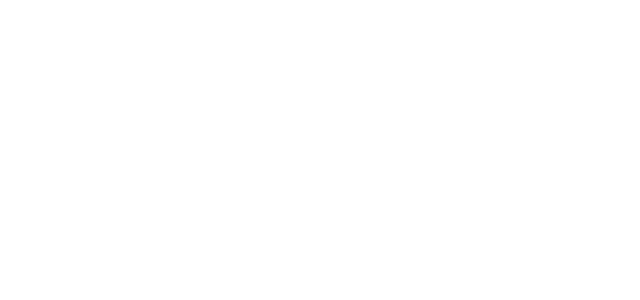
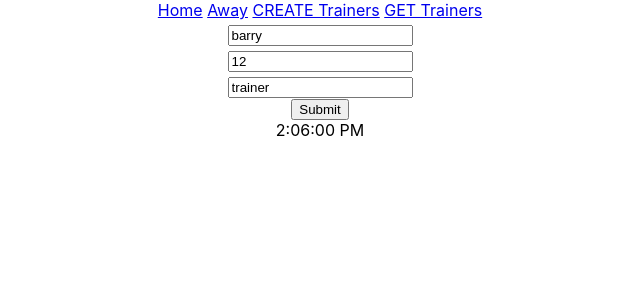
Before and after one commit to JHarry444/BAE-React, a React (Create React App) app: page /trainers/create in a window 1280 px wide. Shown: the top 300 px of the page, without its empty margins (320-960 px from the left). Built offline with nearby package versions, Linux system fonts and the light colour scheme.

Commit message:
added routing

```diff
--- a/package.json
+++ b/package.json
@@ -10,6 +10,7 @@
     "prop-types": "^15.7.2",
     "react": "^17.0.2",
     "react-dom": "^17.0.2",
+    "react-router-dom": "^5.2.0",
     "react-scripts": "4.0.3",
     "web-vitals": "^1.1.1"
   },
--- a/src/App.js
+++ b/src/App.js
@@ -1,12 +1,39 @@
 import './App.css';
+import {BrowserRouter as Router, Link, Route} from 'react-router-dom';
+import TrainerContainer from './trainers/TrainerContainer'
+import TrainerForm from './trainers/TrainerForm';
+import IndividualTrainer from './trainers/IndividualTrainer';
 
 function App() {
-
-
   return (
     <div className="App">
-
-    </div>
+      <Router>
+        <Link to="/">Home</Link>
+        {' '}
+        <Link to="/away">Away</Link>
+        {' '}
+        <Link to="/trainers/create">CREATE Trainers</Link>
+        {' '}
+        <Link to="/trainers/read">GET Trainers</Link>
+        <br/>
+        <Route exact path="/">
+          <p>Home</p>
+        </Route>
+        <Route path="/away">
+          <p>Away</p>
+        </Route>
+        <Route path="/trainers/create">
+          <TrainerForm/>
+        </Route>
+        <Route exact path="/trainers/read">
+          <TrainerContainer/>
+        </Route>
+        <Route path="/trainers/read/:id">
+          <IndividualTrainer/>
+        </Route>
+        {new Date().toLocaleTimeString()}
+      </Router>
+      </div>
   );
 }
 
--- a/src/trainers/IndividualTrainer.jsx
+++ b/src/trainers/IndividualTrainer.jsx
@@ -1,8 +1,20 @@
-import { useState } from "react";
+import axios from "axios";
+import { useEffect, useState } from "react";
+import { useParams } from "react-router";
 
 const IndividualTrainer = () => {
     const [trainer, setTrainer] = useState({});
 
+    // will pull the id from the path
+    const params = useParams();
+    const id = params.id;
+
+    // componenentDidMount -> runs after the component renders (only once)
+    useEffect(() => {
+        axios.get("http://localhost:8080/trainer/get/" + id)
+            .then(res => setTrainer(res.data))
+            .catch(err => console.log(err));
+    }, [id]);
 
     return (
         <>
--- a/src/trainers/TrainerForm.jsx
+++ b/src/trainers/TrainerForm.jsx
@@ -1,24 +1,15 @@
 import axios from "axios";
 import { useEffect, useState } from "react";
+import { useHistory } from "react-router";
 
 
 const TrainerForm = () => {
 
+    const history = useHistory();
+
     const [name, setName] = useState("barry");
     const [age, setAge] = useState(12);
     const [jobTitle, setJobTitle] = useState("trainer");
-
-    // useEffect(() => {
-    //     console.log("Current state: ", {
-    //         name,
-    //         age,
-    //         jobTitle
-    //     });
-
-    //     const tearDown = () => console.log("bye bye!");
-
-    //     return tearDown;
-    // });
 
     const handleSubmit = e => {
         e.preventDefault();
@@ -27,8 +18,11 @@
             name,
             age,
             jobTitle
-        }).then(res => console.log(res))
-            .catch(err => console.log(err));
+        }).then(res => {
+            const id = res.data.id;
+            // redirect to /trainers/read/id
+            history.push("/trainers/read/" + id);
+        }).catch(err => console.log(err));
     }
 
     return (
```
Also changed, not shown: 1 other file (tests, documents, lock files or other folders).
